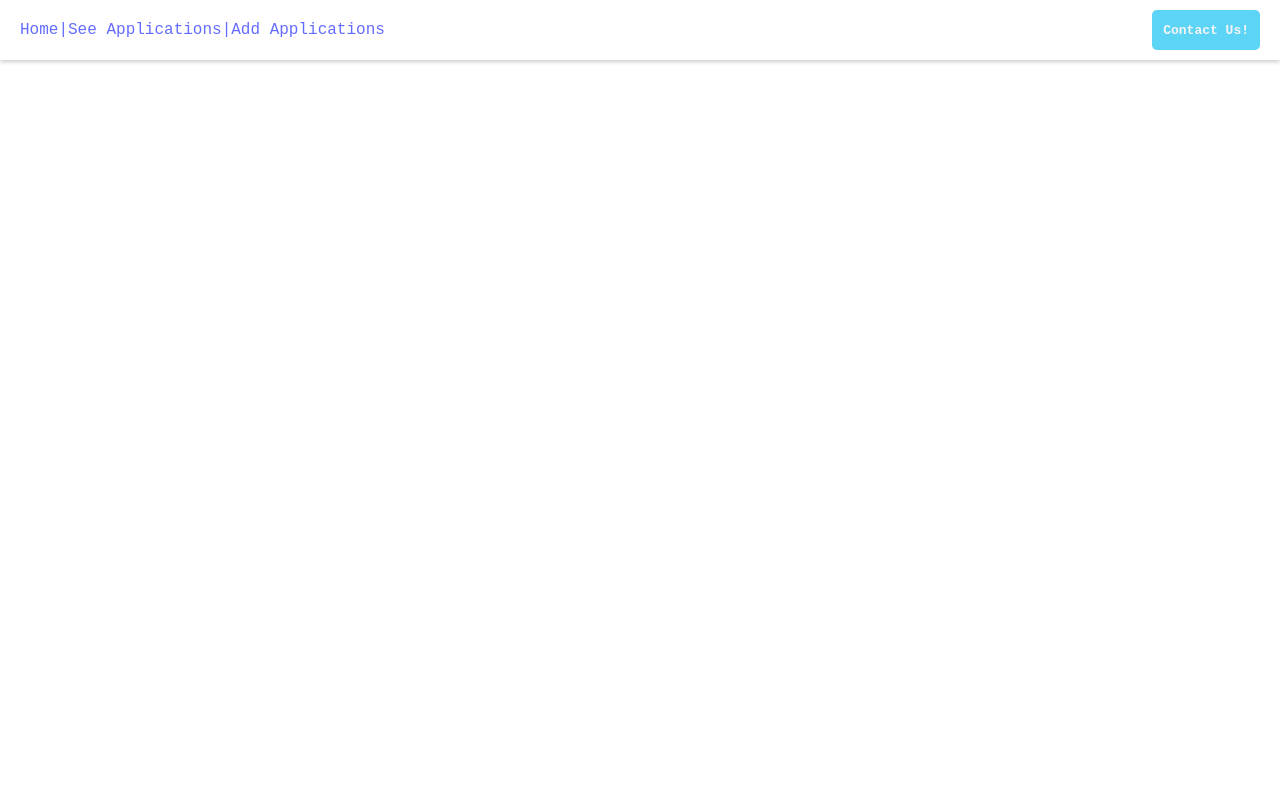
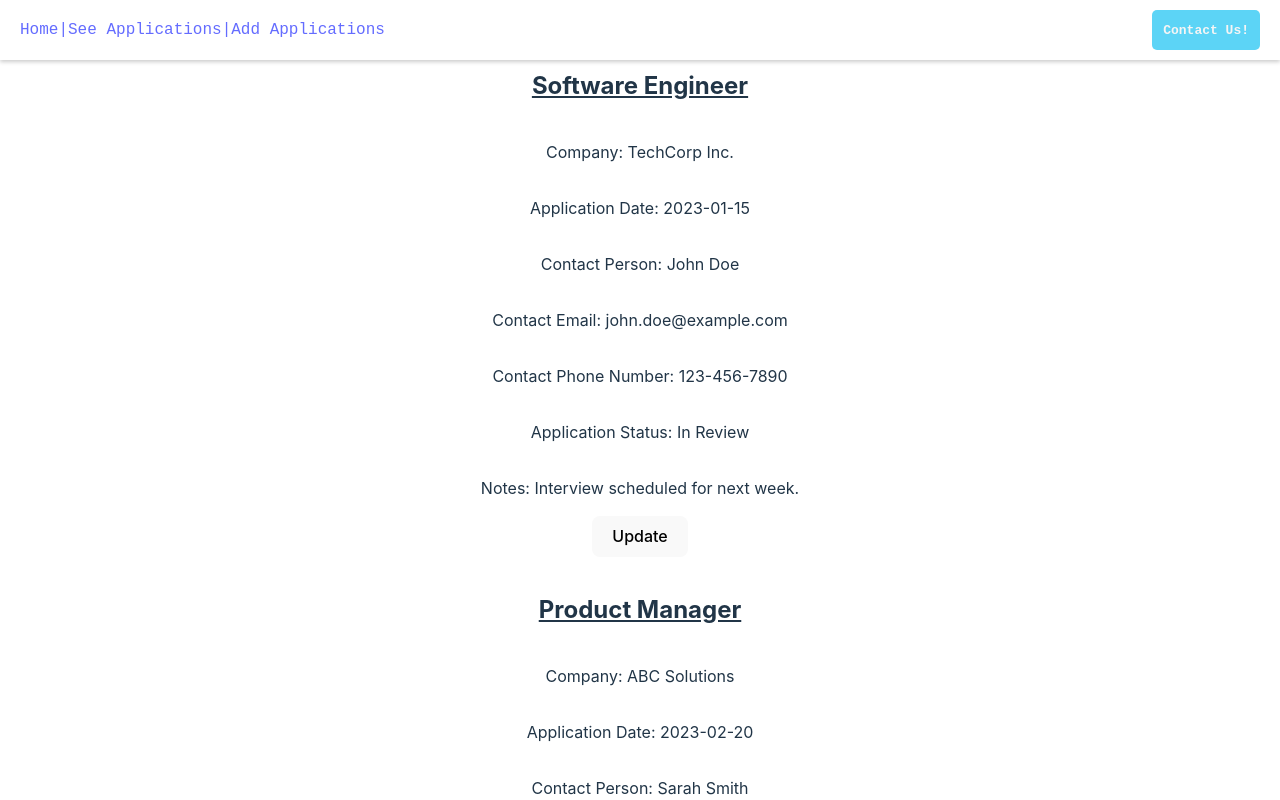
Before and after one commit to kpiacenta93/vue-router-setup, a Vue app in the folder vue-router/: page /SearchApplicationsViews in a window 1280 px wide. Shown: the top 800 px of the page. Built offline with nearby package versions, Linux system fonts and the light colour scheme.

Commit message:
adding static data for style approach

```diff
--- a/vue-router/src/main.js
+++ b/vue-router/src/main.js
@@ -6,6 +6,7 @@ import {createRouter, createWebHistory} from 'vue-router'
 import Home from './views/Home.vue'
 import SeeApplications from './views/SeeApplications.vue'
 import AddApplications from './views/AddApplications.vue'
+import SearchApplicationsViews from './views/SearchApplicationsViews.vue'
 
 const routes = [
    {
@@ -24,6 +25,12 @@ const routes = [
     path: "/AddApplications",
     name: "AddApplications",
     component: AddApplications
+   },
+
+   {
+    path: "/SearchApplicationsViews",
+    name: "SearchApplicationsViews",
+    component: SearchApplicationsViews
    }
 
 ];
--- /dev/null
+++ b/vue-router/src/views/SearchApplicationsViews.vue
@@ -0,0 +1,116 @@
+<template>
+<div class="container">
+ <div class="jobsList">
+    <li v-for="(application, index) in jobApplications" :key="index" class="jobs">
+        <h2 class="title">{{ application.jobTitle }}</h2>
+        <p>Company: {{ application.company }}</p>
+        <p>Application Date: {{ application.applicationDate }}</p>
+        <p>Contact Person: {{ application.contactPerson }}</p>
+        <p>Contact Email: {{ application.contactEmail }}</p>
+        <p>Contact Phone Number: {{ application.contactPhoneNumber }}</p>
+        <p>Application Status: {{ application.applicationStatus }}</p>
+        <p>Notes: {{ application.notes }}</p>
+        <button class="update">Update</button>
+      </li>
+ </div>
+
+</div>
+</template>
+
+<script>
+
+
+
+
+
+
+export default {
+
+    data() {
+        return {
+            jobApplications: [
+            {
+    jobTitle: "Software Engineer",
+    company: "TechCorp Inc.",
+    applicationDate: "2023-01-15",
+    contactPerson: "John Doe",
+    contactEmail: "john.doe@example.com",
+    contactPhoneNumber: "123-456-7890",
+    applicationStatus: "In Review",
+    notes: "Interview scheduled for next week."
+  },
+  {
+    jobTitle: "Product Manager",
+    company: "ABC Solutions",
+    applicationDate: "2023-02-20",
+    contactPerson: "Sarah Smith",
+    contactEmail: "sarah.smith@example.com",
+    contactPhoneNumber: "987-654-3210",
+    applicationStatus: "Not Viewed",
+    notes: "Need to follow up regarding application status."
+  },
+  {
+    jobTitle: "Data Analyst",
+    company: "DataTech Analytics",
+    applicationDate: "2023-03-10",
+    contactPerson: "Emily Johnson",
+    contactEmail: "emily.johnson@example.com",
+    contactPhoneNumber: "555-123-4567",
+    applicationStatus: "Viewed",
+    notes: "Received a confirmation email after applying."
+  },
+  {
+    jobTitle: "UX Designer",
+    company: "Creative Innovations",
+    applicationDate: "2023-04-05",
+    contactPerson: "Mark Anderson",
+    contactEmail: "mark.anderson@example.com",
+    contactPhoneNumber: "777-888-9999",
+    applicationStatus: "In Review",
+    notes: "Submitted an online portfolio with the application."
+  }
+]
+
+        }
+    }
+
+}
+
+</script>
+
+
+<style>
+
+.container {
+    display: flex;
+    justify-content: center;
+    align-items: center;
+    padding-top: 10px
+}
+
+.jobs {
+    display:flex;
+    flex-direction: column;
+    justify-content: center;
+    align-items: center;
+    border: 1px solid white;
+    padding-top: 5px;
+    transition: background-color 0.3s;
+
+}
+
+.jobs:hover {
+    background-color: rgb(92, 212, 246);
+    color: black;
+    border: 3px solid black;
+}
+
+.title {
+    display:flex;
+    text-decoration: underline;
+}
+
+.update {
+  margin-bottom: 8px;
+}
+</style>
--- a/vue-router/src/views/SeeApplications.vue
+++ b/vue-router/src/views/SeeApplications.vue
@@ -2,12 +2,15 @@
 
 <div class="container">
     <div class="seeCalendar">See Calendar</div>
-    <div class="searchApps">Search Apps</div>
+    <router-link to="/SearchApplicationsViews" class="searchApps">Search Apps</router-link>
+    <router-view/>
 </div>
 
 </template>
 
 <script>
+
+import SearchApplicationsViews from './SearchApplicationsViews.vue';
 export default {
 
 
```
Also changed, not shown: vue-router/src/views/AddApplications.vue (+22 -0 lines).
